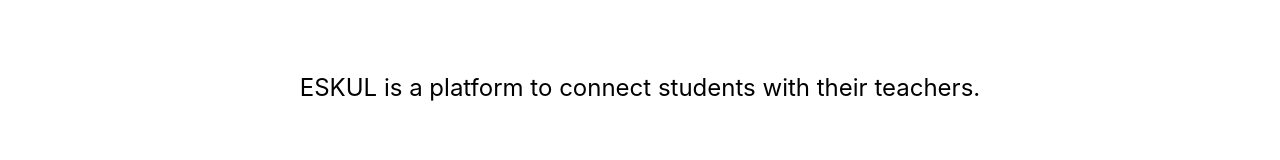
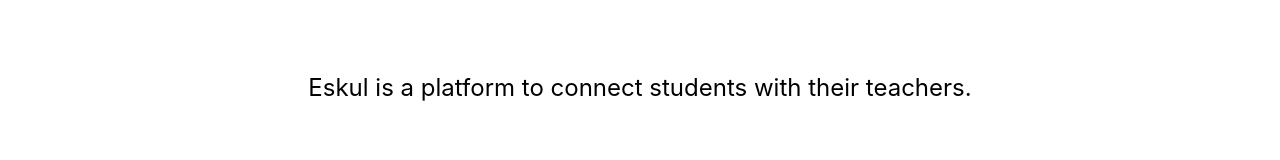
Before and after one commit to itclub-one/eskul-next, a Next.js app: page / in a window 1280 px wide. Shown: the part 132-292 px from the top of the page. Built offline with nearby package versions, Linux system fonts and the light colour scheme.

Commit message:
chore: refactor

```diff
--- /dev/null
+++ b/pages/config.js
@@ -0,0 +1,15 @@
+import clubs from "../data_eskul.json";
+
+const config  = {
+    clubs: clubs,
+    site:{
+        title: "ESKUL",
+        site_name: "eskul-next",
+        description: "Eskul is a platform to connect students with their teachers.",
+        favicon: "https://github.com/itclub-one/web-eslul/raw/master/img/logo/smeaa.png"
+    }
+}
+
+
+
+module.exports = global.config = config;
--- a/pages/index.js
+++ b/pages/index.js
@@ -3,8 +3,8 @@
 import {Card, CardActionArea, CardContent, CardMedia, Container, Grid, Typography} from "@mui/material";
 import Link from "next/link";
 import {useRouter} from "next/router";
-import clubs from "../data_eskul.json";
-
+import './config.js';
+const clubs = global.config.clubs;
 export async function getStaticProps() {
     /**
      * {
@@ -37,21 +37,21 @@
     return (
         <div className={styles.container}>
             <Head>
-                <title>ESKUL</title>
-                <meta name="description" content="ESKUL"/>
-                <link rel="shortcut icon" href="https://github.com/itclub-one/web-eslul/raw/master/img/logo/smeaa.png" />
-                <meta property="og:title" content="Web Eskul SMKN 1"/>
-                <meta property="og:site_name" content="eskul-next"/>
-                <meta property="og:description" content="Description"/>
+                <title>{ global.config.site.title }</title>
+                <meta name="description" content={global.config.site.description}/>
+                <link rel="shortcut icon" href={global.config.site.favicon} />
+                <meta property="og:title" content={global.config.site.title}/>
+                <meta property="og:site_name" content={global.config.site.site_name}/>
+                <meta property="og:description" content={global.config.site.description}/>
                 <meta property="og:type" content="profile"/>
-                <meta property="og:image" content="https://github.com/itclub-one/web-eslul/raw/master/img/logo/smeaa.png"/>
+                <meta property="og:image" content={global.config.site.favicon}/>
             </Head>
             <main className={styles.main}>
                 <h1 className={styles.title}>
-                    ESKUL
+                    { global.config.site.title }
                 </h1>
                 <p className={styles.description}>
-                    ESKUL is a platform to connect students with their teachers.
+                    { global.config.site.description }
                 </p>
 
                 <Container maxWidth="lg">
```
Also changed, not shown: pages/club/[clubId].js (+4 -4 lines).
